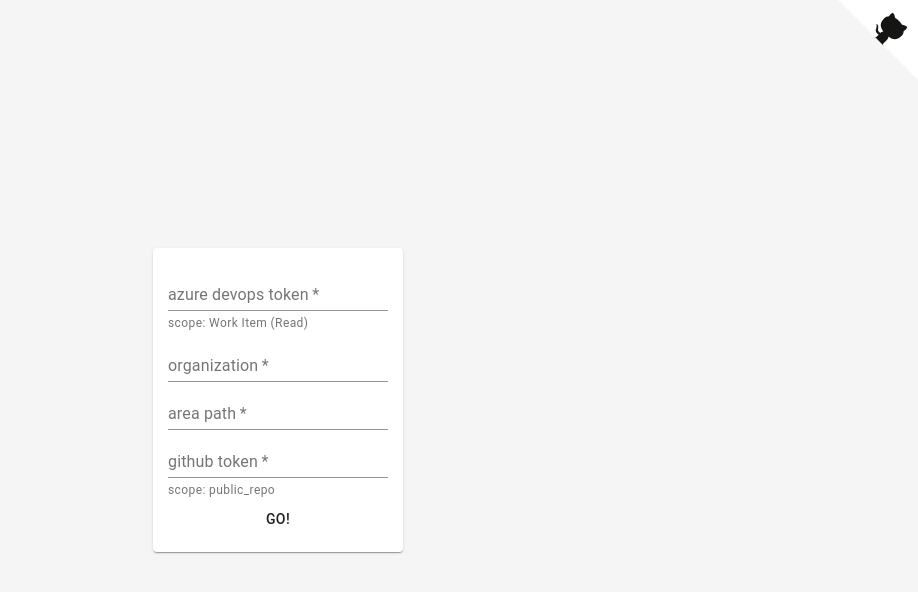
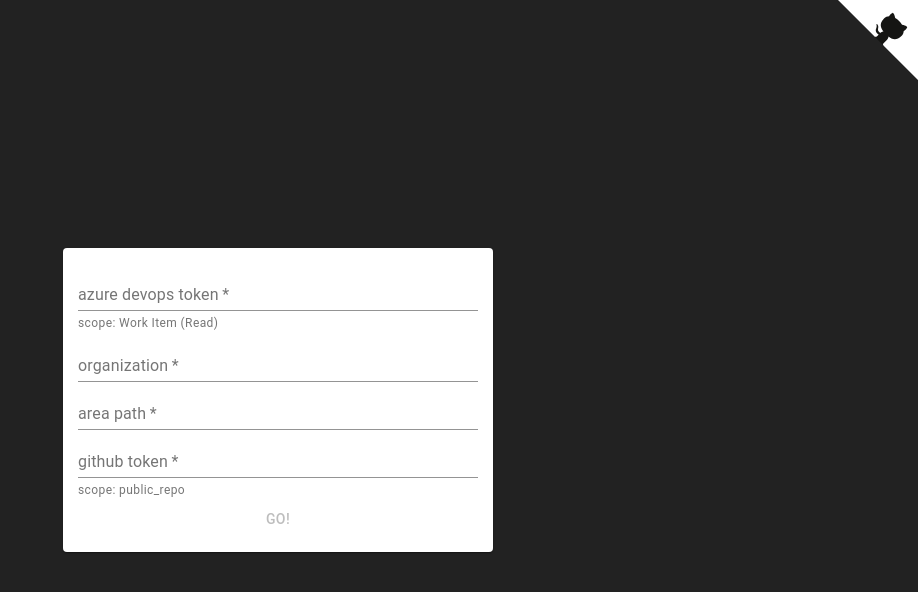
Before and after one commit to riezebosch/azdev2gh, a React (Create React App) app in the folder Functions.Frontend/: page / in a window 1280 px wide. Shown: the top 592 px of the page, without its empty margins (362-1280 px from the left). Built offline with nearby package versions, Linux system fonts and the light colour scheme.

Commit message:
feat(frontend): disable button while required fields are empty

```diff
--- a/Functions.Frontend/src/App.css
+++ b/Functions.Frontend/src/App.css
@@ -3,7 +3,7 @@
 }
 
 .App-header {
-  background-color: whitesmoke;
+  background-color: #222222;
   min-height: 100vh;
   display: flex;
   flex-direction: column;
@@ -16,7 +16,3 @@
 .App-link {
   color: #61dafb;
 }
-
-code {
-  display: contents;
-}
--- a/Functions.Frontend/src/App.tsx
+++ b/Functions.Frontend/src/App.tsx
@@ -5,10 +5,10 @@ import { Button, TextField, Card, Snackbar, CircularProgress } from '@material-u
 import { Alert } from '@material-ui/lab'
 
 function App() {
-  const [azureDevopsToken, setAzureDevopsToken] = useState<string>('');
-  const [azureDevOpsOrganization, setAzureDevOpsOrganization] = useState<string>('');
-  const [azureDevOpsAreaPath, setAzureDevOpsAreaPath] = useState<string>('');
-  const [gitHubToken, setGitHubToken] = useState<string>('');
+  const [azureDevopsToken, setAzureDevopsToken] = useState<string>();
+  const [azureDevOpsOrganization, setAzureDevOpsOrganization] = useState<string>();
+  const [azureDevOpsAreaPath, setAzureDevOpsAreaPath] = useState<string>();
+  const [gitHubToken, setGitHubToken] = useState<string>();
   const [loading, setLoading] = React.useState<boolean>(false);
   const [error, setError] = React.useState('');
 
@@ -16,7 +16,7 @@ function App() {
     <div className="App">
       <header className="App-header">
         <Card>
-          <form style={{ padding: 15 }} >
+          <form style={{ padding: 15, width: 400 }} >
           <div>
             <TextField
               label="azure devops token"
@@ -24,6 +24,7 @@ function App() {
               value={azureDevopsToken}
               onChange={x => setAzureDevopsToken(x.currentTarget.value) }
               required={true}
+              fullWidth
               helperText="scope: Work Item (Read)" />
             </div>
             <div>
@@ -32,6 +33,7 @@ function App() {
                 id="azure-devops-organization"
                 value={azureDevOpsOrganization}
                 required={true}
+                fullWidth
                 onChange={x => setAzureDevOpsOrganization(x.currentTarget.value) } />
             </div>
             <div>
@@ -40,6 +42,7 @@ function App() {
                 id="azure-devops-areapath"
                 value={azureDevOpsAreaPath}
                 required={true}
+                fullWidth
                 onChange={x => setAzureDevOpsAreaPath(x.currentTarget.value) } />
             </div>
             <div>
@@ -48,11 +51,12 @@ function App() {
                 id="github-token"
                 value={gitHubToken}
                 required={true}
+                fullWidth
                 onChange={x => setGitHubToken(x.currentTarget.value) }
                 helperText="scope: public_repo" />
             </div>
             <div>
-              <Button disabled={loading} onClick={() => {
+              <Button disabled={ loading || [azureDevopsToken, azureDevOpsOrganization, azureDevOpsAreaPath, gitHubToken].includes(undefined) } onClick={() => {
                 setLoading(true);
                 axios.post('https://azdo2gh.azurewebsites.net/api/migrate', {
                   azureDevOps: {
```
